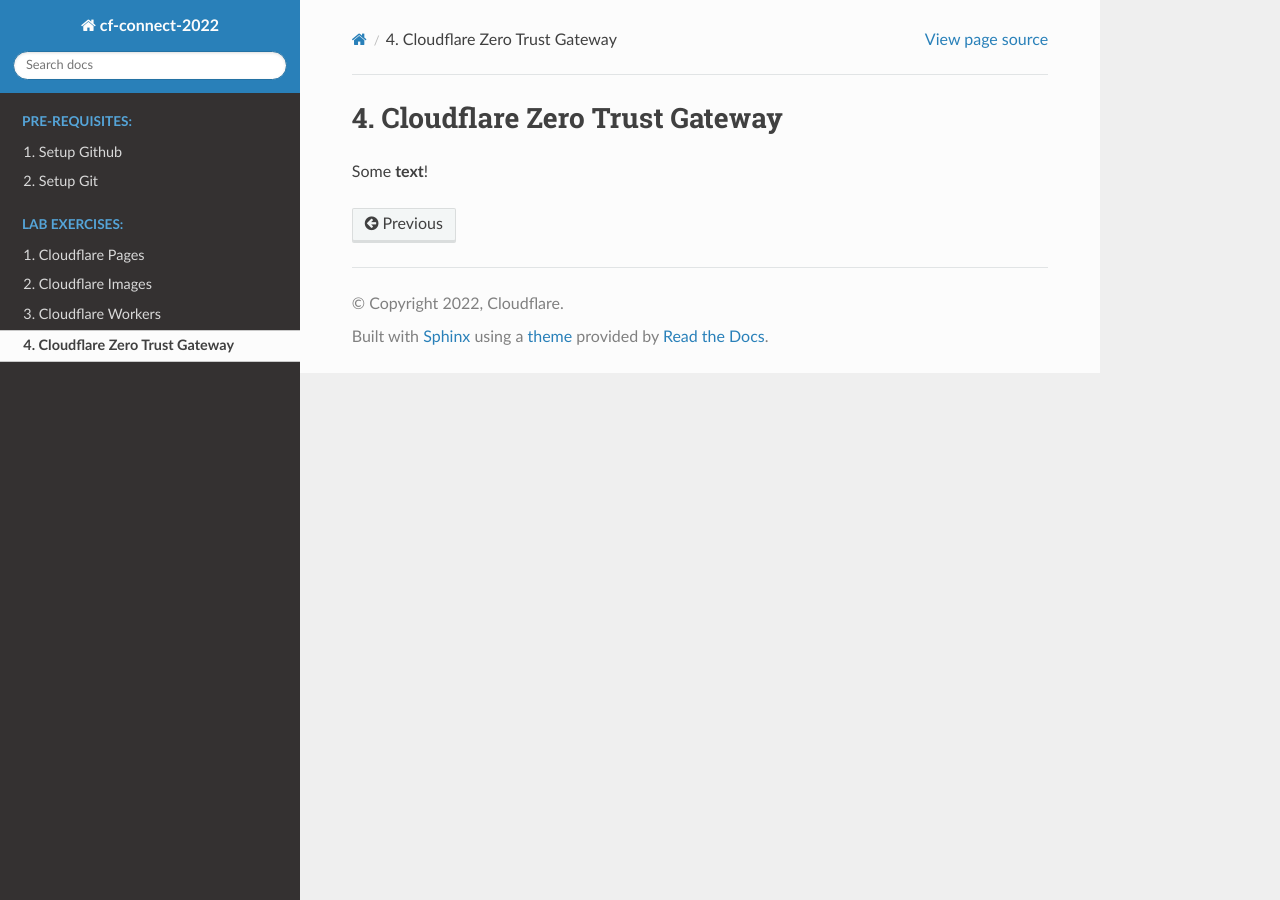
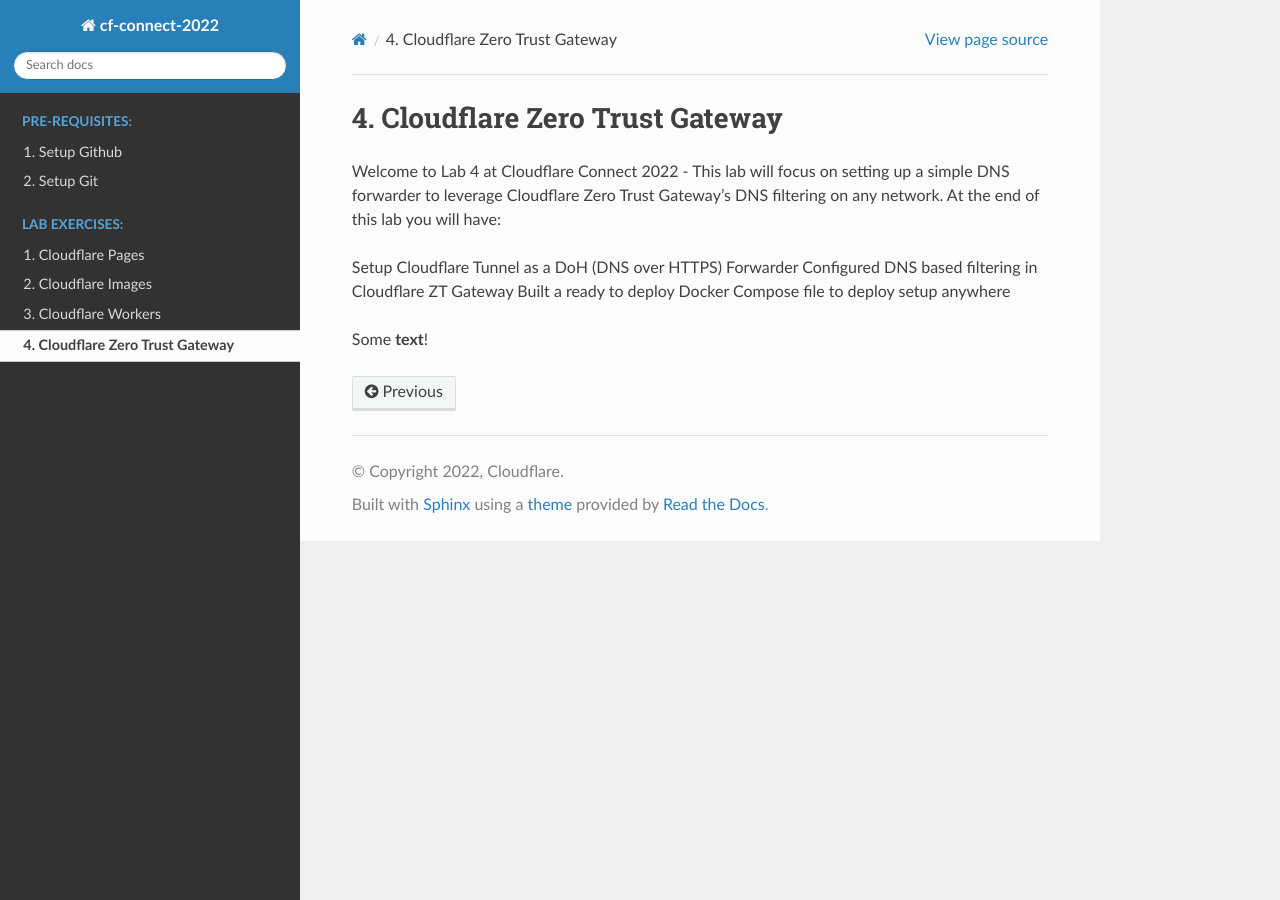
Before and after one commit to cf-tme/connect_2022_labs, a Sphinx documentation site: the page built from docs/lab4.md, in a window 1280 px wide. Built offline with Sphinx 7.4.7 and the Read the Docs theme 2.0.0, drawn with Linux system fonts in a browser that asks for light colours.

Commit message:
added details to lab 4

```diff
--- a/docs/lab4.md
+++ b/docs/lab4.md
@@ -1,3 +1,10 @@
 # Cloudflare Zero Trust Gateway
+Welcome to Lab 4 at Cloudflare Connect 2022 - This lab will focus on setting up a simple DNS forwarder to leverage Cloudflare Zero Trust Gateway's DNS filtering on any network.
+At the end of this lab you will have:
+
+Setup Cloudflare Tunnel as a DoH (DNS over HTTPS) Forwarder
+Configured DNS based filtering in Cloudflare ZT Gateway
+Built a ready to deploy Docker Compose file to deploy setup anywhere
+
 
 Some **text**!
```
Also changed, not shown: docs/git.md (+1 -1 lines).
